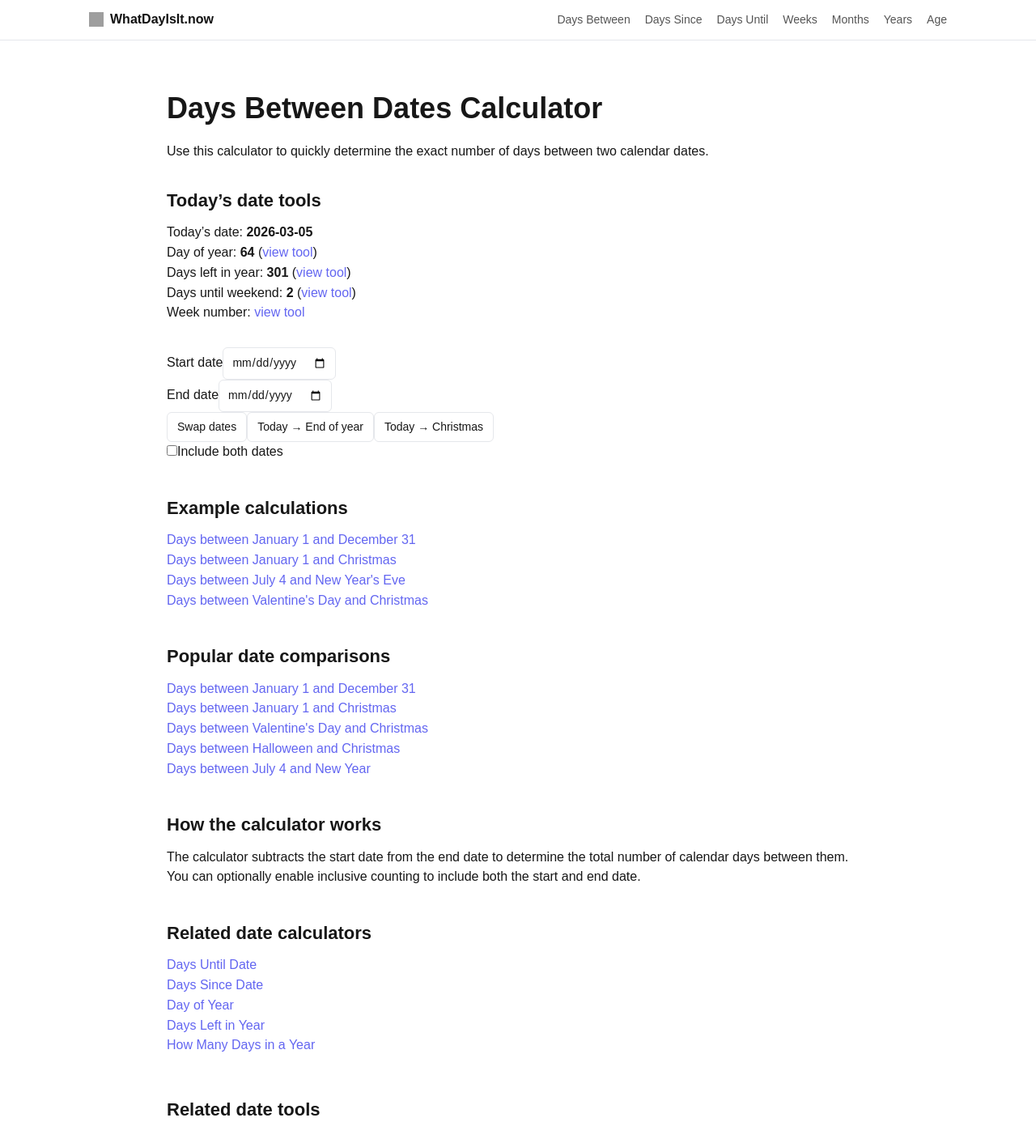
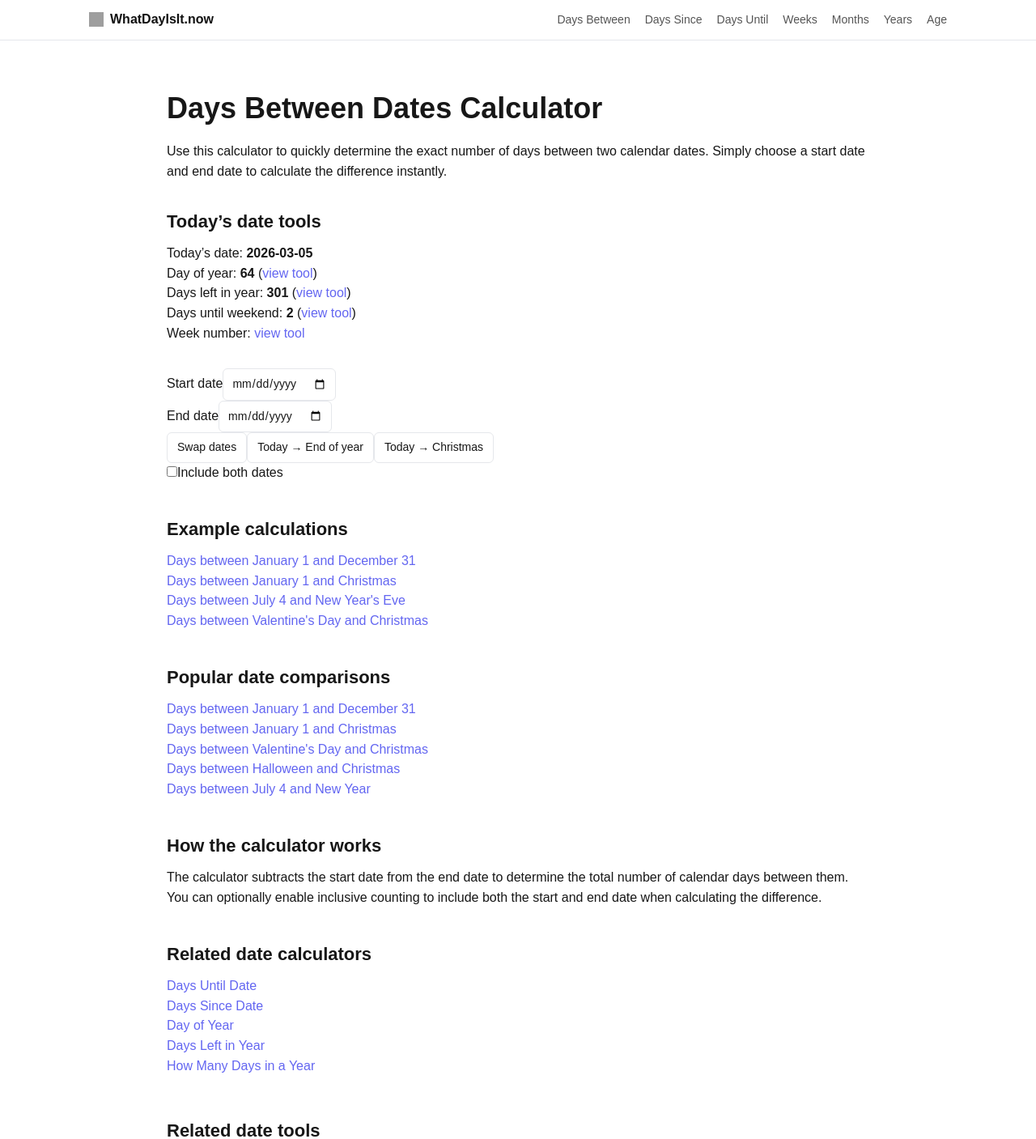
Before and after one commit to bosmeel/whatdayisit-now, a Next.js app: page /days-between in a window 1280 px wide. Shown: the top 1407 px of the page at 81% size. Built offline with nearby package versions, Linux system fonts and the light colour scheme; grey boxes are pictures that could not be loaded.

Commit message:
improve days-between SEO structure

```diff
--- a/app/days-between/page.tsx
+++ b/app/days-between/page.tsx
@@ -11,7 +11,7 @@ import Calculator from "./Calculator";
 export const metadata: Metadata = {
   title: "Days Between Dates Calculator",
   description:
-    "Calculate the exact number of days between two dates instantly. Includes inclusive counting and weeks + days breakdown.",
+    "Calculate the exact number of days between two dates instantly. Includes inclusive counting and weeks and days breakdown.",
   alternates: {
     canonical: "/days-between",
   },
@@ -19,7 +19,7 @@ export const metadata: Metadata = {
     title: "Days Between Dates Calculator",
     description:
       "Find the exact number of days between two calendar dates instantly.",
-    url: "/days-between",
+    url: "https://whatdayisit.now/days-between",
     type: "website",
   },
 };
@@ -43,7 +43,7 @@ const faqJsonLd = {
       acceptedAnswer: {
         "@type": "Answer",
         text:
-          "By default the calculation excludes the start date. Enabling inclusive counting includes both dates.",
+          "By default the calculation excludes the start date. Enabling inclusive counting includes both the start and end date.",
       },
     },
   ],
@@ -72,19 +72,19 @@ export default function Page() {
   const examples = [
     {
       label: "Days between January 1 and December 31",
-      url: `/days-between?start=${year}-01-01&end=${year}-12-31`,
+      url: `/days-between/january-1-and-december-31`,
     },
     {
       label: "Days between January 1 and Christmas",
-      url: `/days-between?start=${year}-01-01&end=${year}-12-25`,
+      url: `/days-between/january-1-and-christmas`,
     },
     {
       label: "Days between July 4 and New Year's Eve",
-      url: `/days-between?start=${year}-07-04&end=${year}-12-31`,
+      url: `/days-between/july-4-and-new-year`,
     },
     {
       label: "Days between Valentine's Day and Christmas",
-      url: `/days-between?start=${year}-02-14&end=${year}-12-25`,
+      url: `/days-between/valentines-day-and-christmas`,
     },
   ];
 
@@ -96,7 +96,8 @@ export default function Page() {
 
       <p style={{ marginTop: 10, lineHeight: 1.6 }}>
         Use this calculator to quickly determine the exact number of days
-        between two calendar dates.
+        between two calendar dates. Simply choose a start date and end date
+        to calculate the difference instantly.
       </p>
 
       <TodayTools />
@@ -119,7 +120,7 @@ export default function Page() {
         </ul>
       </section>
 
-      {/* SEO traffic multiplier */}
+      {/* SEO discovery links */}
 
       <section style={{ marginTop: 40 }}>
         <h2>Popular date comparisons</h2>
@@ -167,7 +168,7 @@ export default function Page() {
 
         <p>
           You can optionally enable inclusive counting to include both the start
-          and end date.
+          and end date when calculating the difference.
         </p>
       </section>
 
```
